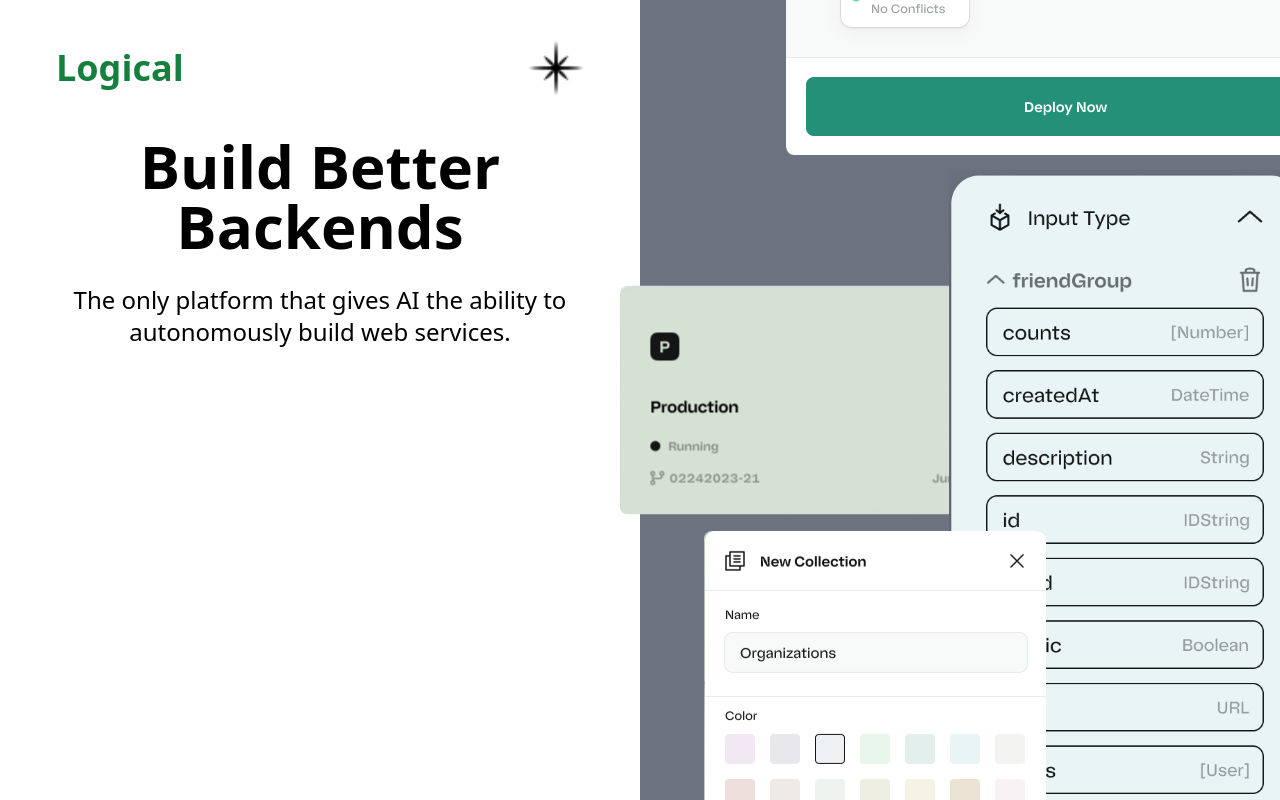
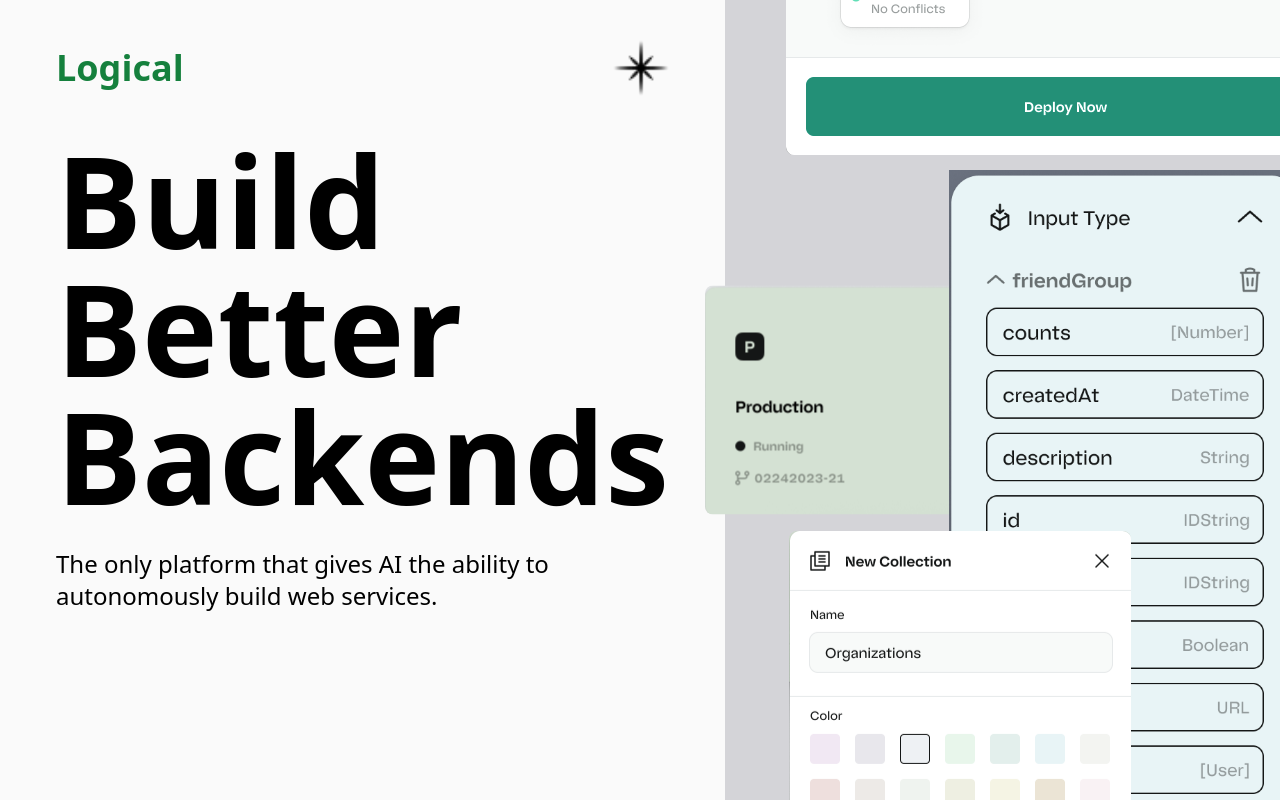
Before and after one commit to fcbvttn123/tailwindcss-scroll-animation, a website: page src/index.html in a window 1280 px wide. Drawn offline with Linux system fonts and the light colour scheme.

Commit message:
header is Done

```diff
--- a/src/index.html
+++ b/src/index.html
@@ -6,17 +6,17 @@
     <title>Document</title>
     <link rel="stylesheet" href="output.css">
 </head>
-<body class="overflow-x-hidden">
+<body class="overflow-x-hidden bg-zinc-50">
     <header class="lg:flex lg:items-stretch min-h-screen overflow-hidden">
         <div class="lg:basis-2/4">
             <div class="flex items-center justify-between px-14 pt-10">
                 <a class="text-4xl font-extrabold text-green-700" href="#">Logical</a>
                 <div class="w-14"><img class="w-full h-full object-cover" src="./images/sparkler.png" alt="" srcset=""></div>
             </div>
-            <h1 class="text-6xl font-semibold text-center mt-10 px-14">Build Better Backends</h1>
-            <p class="text-2xl text-center mt-7 px-14">The only platform that gives AI the ability to autonomously build web services.</p>
+            <h1 class="text-6xl lg:text-9xl font-semibold text-center lg:text-start mt-10 px-14">Build Better Backends</h1>
+            <p class="text-2xl text-center lg:text-start mt-7 px-14">The only platform that gives AI the ability to autonomously build web services.</p>
         </div>
-        <div class="hidden lg:block basis-2/4 bg-gray-500 relative isolate">
+        <div class="hidden lg:block basis-2/4 bg-zinc-300 relative isolate">
             <img class="absolute -bottom-7 -right-5 z-20" src="./images/input-type.png" alt="" srcset="">
             <img class="absolute -bottom-32 left-16 rounded-lg z-30" src="./images/new-collection.png" alt="" srcset="">
             <img class="absolute -top-2 -right-5 rounded-lg" src="./images/no-conflict.png" alt="" srcset="">
```
Also changed, not shown: src/output.css.
